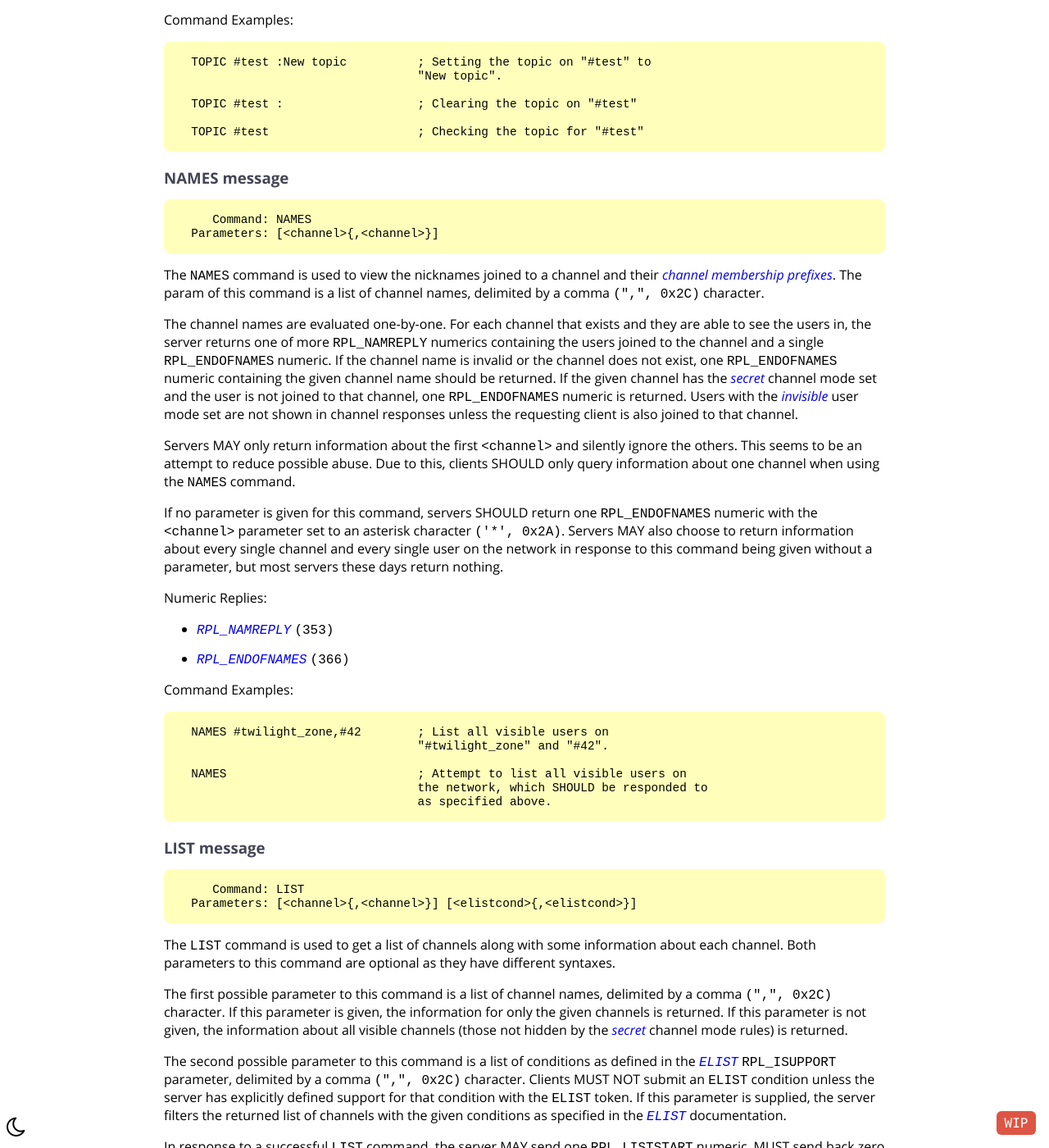
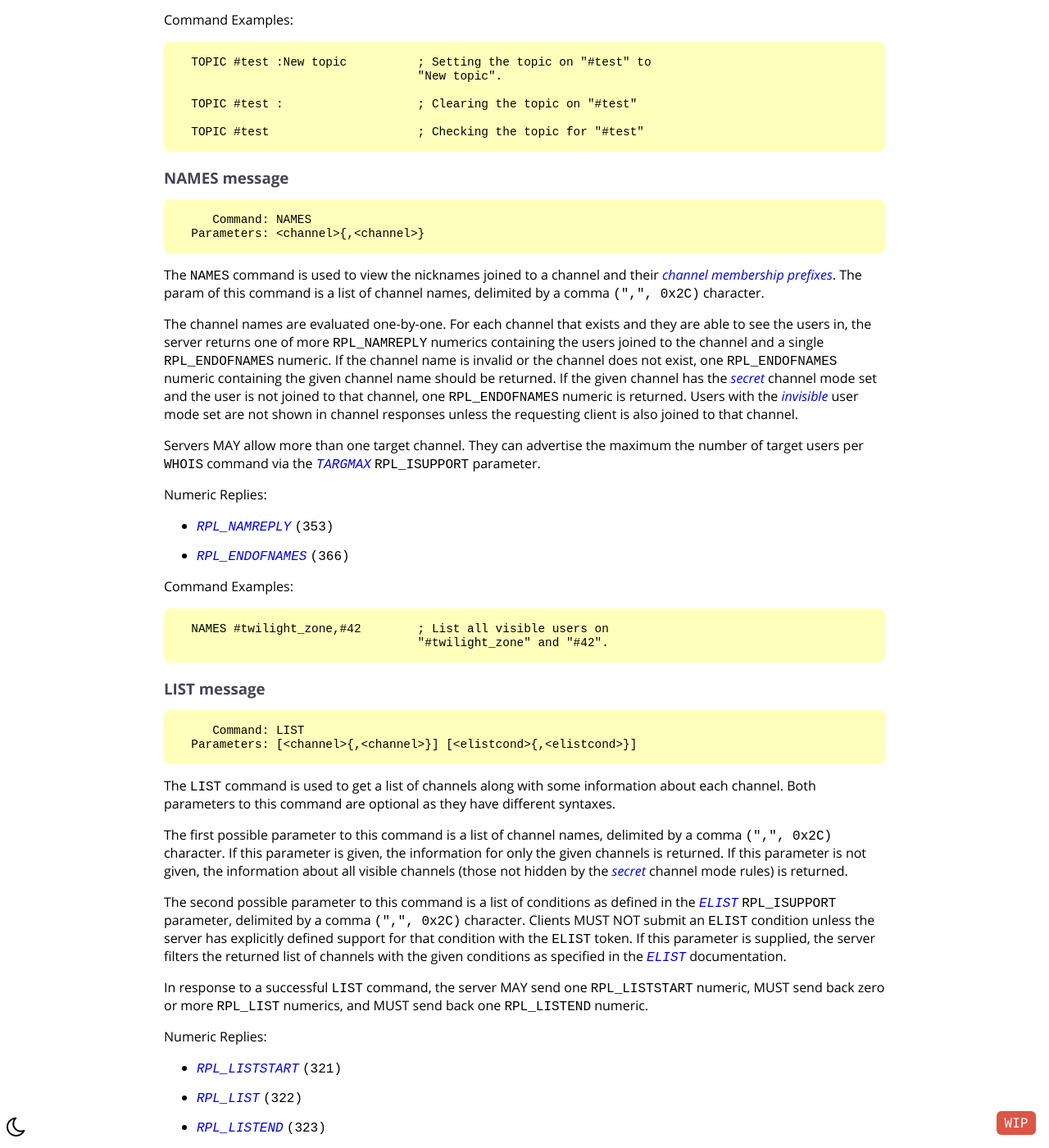
Before and after one commit to ircdocs/modern-irc, a Jekyll site: the page built from index.md, in a window 1280 px wide and 1400 px high, scrolled down 30420 px. Shown: the whole window at 82% size. Built offline with Jekyll 4.4.1, drawn with Linux system fonts in a browser that asks for light colours; the table of contents is made by our own code.

Commit message:
NAMES: Unspecify lack of arguments + mention TARGMAX
Current results when given with no args:

* Returns nothing: Ergo, ircu2, Bahamut, Insp, Unreal, Hybrid/Plexus4.
* Return everything (as per the RFCs): irc2, ngircd
* (apparently) return everything from channels you are in: Chary/Solanum.

Therefore, it's close to useless.

```diff
--- a/_includes/messages/channel.md
+++ b/_includes/messages/channel.md
@@ -130,15 +130,13 @@ Command Examples:
 ### NAMES message
 
          Command: NAMES
-      Parameters: [<channel>{,<channel>}]
+      Parameters: <channel>{,<channel>}
 
 The `NAMES` command is used to view the nicknames joined to a channel and their [channel membership prefixes](#channel-membership-prefixes). The param of this command is a list of channel names, delimited by a comma `(",", 0x2C)` character.
 
 The channel names are evaluated one-by-one. For each channel that exists and they are able to see the users in, the server returns one of more `RPL_NAMREPLY` numerics containing the users joined to the channel and a single `RPL_ENDOFNAMES` numeric. If the channel name is invalid or the channel does not exist, one `RPL_ENDOFNAMES` numeric containing the given channel name should be returned. If the given channel has the [secret](#secret-channel-mode) channel mode set and the user is not joined to that channel, one `RPL_ENDOFNAMES` numeric is returned. Users with the [invisible](#invisible-user-mode) user mode set are not shown in channel responses unless the requesting client is also joined to that channel.
 
-Servers MAY only return information about the first `<channel>` and silently ignore the others. This seems to be an attempt to reduce possible abuse. Due to this, clients SHOULD only query information about one channel when using the `NAMES` command.
-
-If no parameter is given for this command, servers SHOULD return one `RPL_ENDOFNAMES` numeric with the `<channel>` parameter set to an asterisk character `('*', 0x2A)`. Servers MAY also choose to return information about every single channel and every single user on the network in response to this command being given without a parameter, but most servers these days return nothing.
+Servers MAY allow more than one target channel. They can advertise the maximum the number of target users per `WHOIS` command via the {% isupport TARGMAX %} `RPL_ISUPPORT` parameter.
 
 Numeric Replies:
 
@@ -149,10 +147,6 @@ Command Examples:
 
       NAMES #twilight_zone,#42        ; List all visible users on
                                       "#twilight_zone" and "#42".
-
-      NAMES                           ; Attempt to list all visible users on
-                                      the network, which SHOULD be responded to
-                                      as specified above.
 
 ### LIST message
 
```
